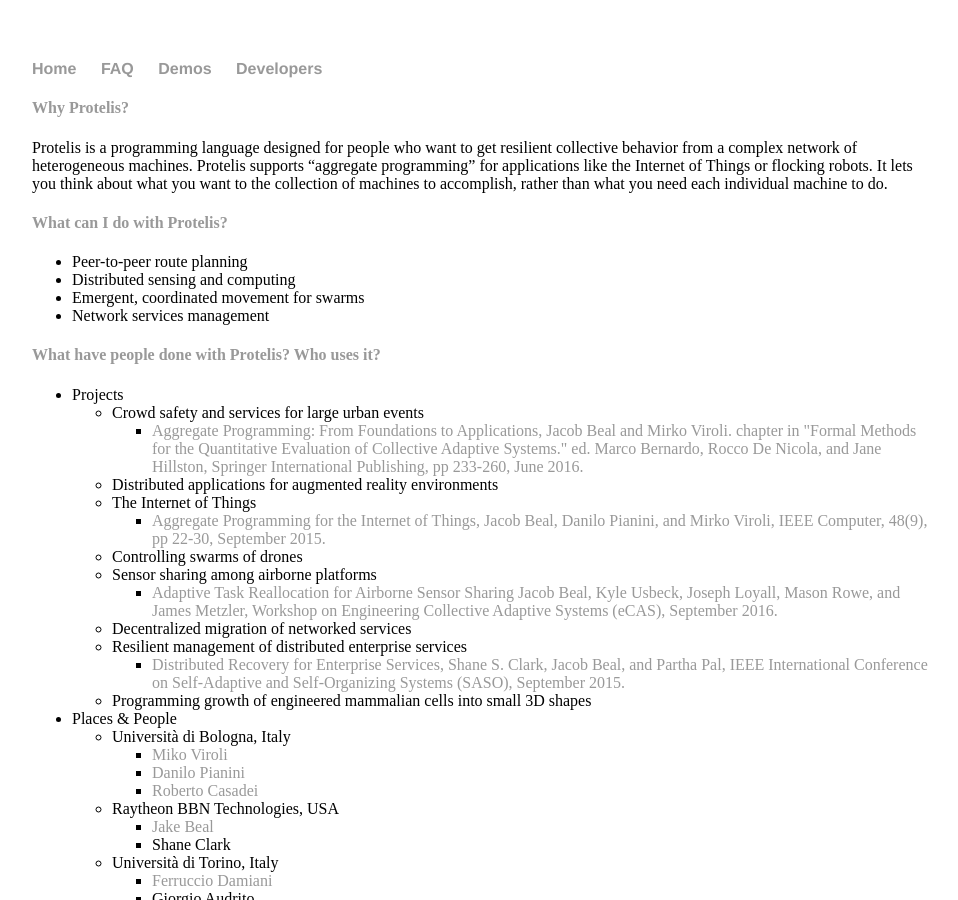
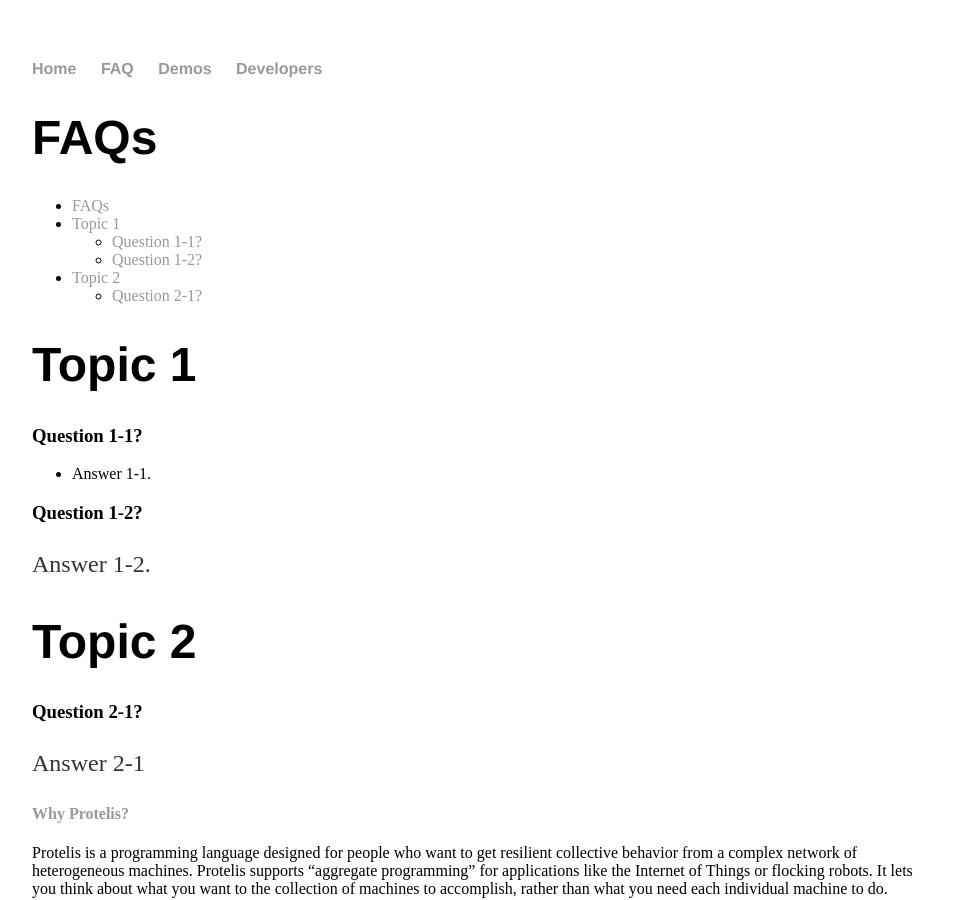
Before and after one commit to tasseomancy/tasseomancy.github.io, a Jekyll site: the page built from _posts/2018-01-31-all-faq.md, in a window 1280 px wide and 900 px high. Shown: the whole window, without its empty margins (160-1118 px from the left). Built offline with Jekyll 4.4.1, drawn with Linux system fonts in a browser that asks for light colours.

Commit message:
Update 2018-01-31-all-faq.md

```diff
--- a/_posts/2018-01-31-all-faq.md
+++ b/_posts/2018-01-31-all-faq.md
@@ -2,6 +2,28 @@
 title: All FAQ
 layout: default
 ---
+# FAQs
+
+* auto-gen TOC:
+{:toc}
+
+# Topic 1
+
+### Question 1-1?
+
+- Answer 1-1.
+
+### Question 1-2?
+
+Answer 1-2.
+
+# Topic 2
+
+### Question 2-1?
+
+Answer 2-1
+
+
 <div class="panel-group" id="accordion">
                     <div class="panel panel-default">
                         <div class="panel-heading">
```
